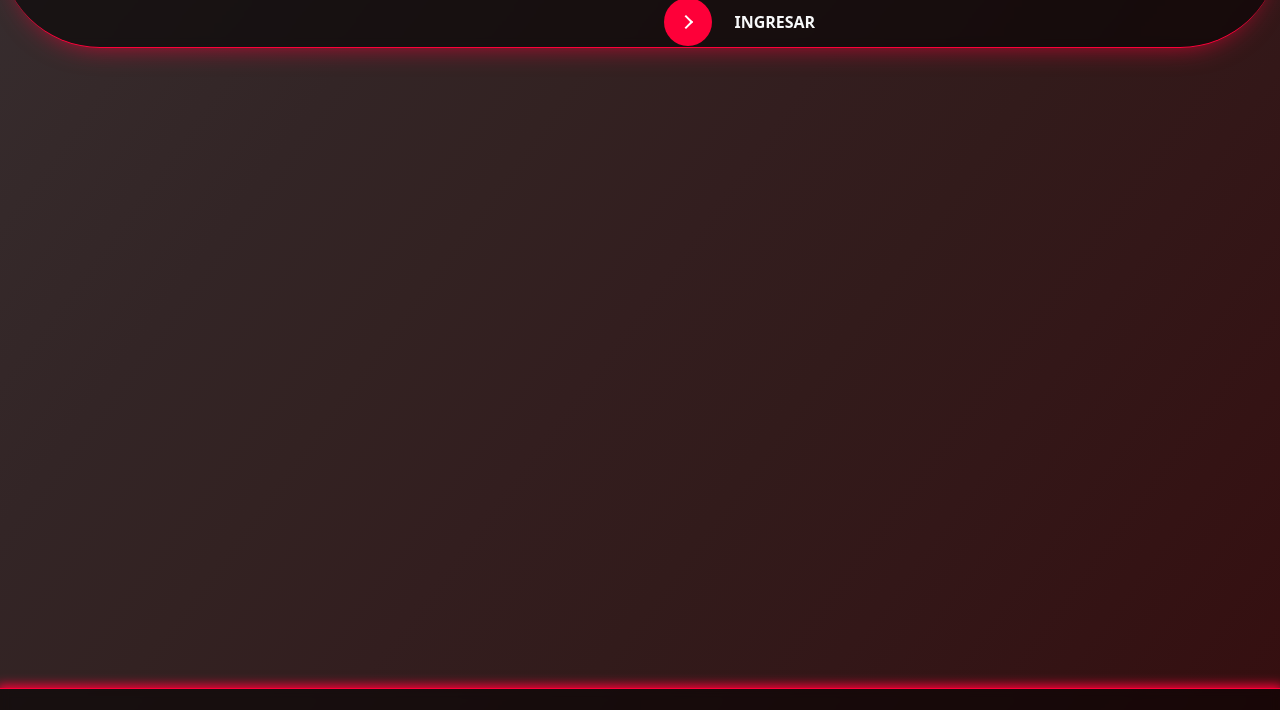
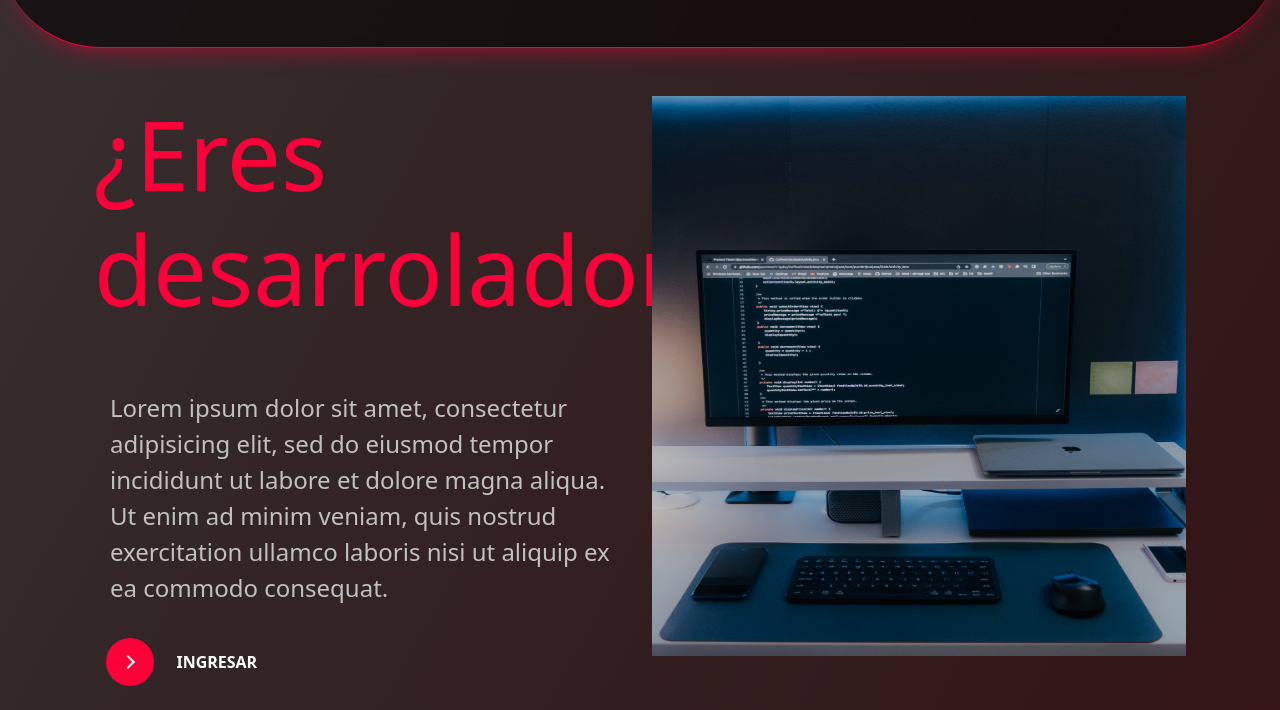
Before and after one commit to Fercho612/Web-life, a PHP site: page / in a window 1280 px wide. Shown: the part 722-1432 px from the top of the page. Run offline with PHP 8.4, Linux system fonts and the light colour scheme; some libraries are stand-ins or nearby versions.

Commit message:
2131 commmit

```diff
--- a/index.html
+++ b/index.html
@@ -31,7 +31,7 @@
 							<a href="#" class="btn p-1 mx-2"><button class="btn bg-transparent text-color-red fs-4" id="ingresar">Ingresar</button></a>
 						</li>
 						<li class="nav-item">
-							<a href="form.html" class="btn p-1 mx-2"><button class="btn text-color-red fs-4" id="register">Registrarse</button></a>
+							<a href="form/form.html" class="btn p-1 mx-2"><button class="btn text-color-red fs-4" id="register">Registrarse</button></a>
 						</li>
 					</ul>
 				</div>
@@ -40,38 +40,80 @@
 </header>
 <main class="main container-fluid p-0">
 	<section class="main_sec bg-pag py-5">
+		<div class="container row mx-auto h-100 p-3">
+			<div class="col-md-6 h-100 d-none d-md-block">
+				<img src="Multimedia/Home/Ilustracion-1.jpg" class="img-responsive sec_img w-100 h-100">
+			</div>
+			<div class="col-md-6 text-color-grey h-100 bg-img">
+				<h3 class="tittle-abs mb-5 sec_title">¿Qué es <br> Web Life?</h3>
+				<p class="fs-4 p-3">WebLife es un intermediario entre Desarrolladores Web y Clientes interesados en tener su lugar en la Web.</p>
+				<div class="container">
+					<a href="Form/form.html">
+						<button class="learn-more">
+							<span class="circle" aria-hidden="true">
+							<span class="icon arrow"></span>
+							</span>
+							<span class="button-text">Ingresar</span>
+						</button>
+					</a>
+				</div>
+			</div>
+		</div>
+	</section>
+	<section class="main_sec my-5">
 		<div class="container row mx-auto h-100">
-			<div class="col-md-6 h-100">
-				<img src="Multimedia/Ilustracion-1.jpg" class="img-responsive sec_img w-100 h-100">
-			</div>
 			<div class="col-md-6 text-color-grey h-100">
-				<h3 class="tittle-abs mb-5">¿Qué es <br> Web Life?</h3>
+				<h3 class="mb-5 sec_title">¿Eres desarrolador?</h3>
 				<p class="fs-4 p-3">Lorem ipsum dolor sit amet, consectetur adipisicing elit, sed do eiusmod
 				tempor incididunt ut labore et dolore magna aliqua. Ut enim ad minim veniam,
 				quis nostrud exercitation ullamco laboris nisi ut aliquip ex ea commodo
 				consequat.</p>
 				<div class="container">
-					<button class="learn-more">
-						<span class="circle" aria-hidden="true">
-						<span class="icon arrow"></span>
-						</span>
-						<span class="button-text"><a href="form.html" class="link-light">Ingresar</a></span>
-					</button>
+					<a href="Form/form.html">
+						<button class="learn-more">
+							<span class="circle" aria-hidden="true">
+							<span class="icon arrow"></span>
+							</span>
+							<span class="button-text">Ingresar</span>
+						</button>
+					</a>
+				</div>
+			</div>
+			<div class="col-md-6 h-100 d-none d-md-block">
+				<img src="Multimedia/Home/Ilustracion-2.jpg" class="img-responsive sec_img w-100 h-100">
+			</div>
+		</div>
+	</section>
+	<section class="main_sec bg-pag py-5">
+		<div class="container row mx-auto h-100">
+			<div class="col-md-6 h-100 d-none d-md-block">
+				<img src="Multimedia/Home/Ilustracion-3.jpg" class="img-responsive sec_img w-100 h-100">
+			</div>
+			<div class="col-md-6 text-color-grey h-100">
+				<h3 class="mb-5 sec_title">¿Quieres una pagina Web?</h3>
+				<p class="fs-4 p-3">Lorem ipsum dolor sit amet, consectetur adipisicing elit. Perferendis, ex vitae assumenda dolorem totam corrupti.
+				</p>
+				<div class="container">
+					<a href="Form/form.html">
+						<button class="learn-more">
+							<span class="circle" aria-hidden="true">
+							<span class="icon arrow"></span>
+							</span>
+							<span class="button-text">Ingresar</span>
+						</button>
+					</a>
 				</div>
 			</div>
 		</div>
 	</section>
-	<section class="main_sec">
-
-	</section>
 </main>
 
-<footer id="footer" class="container-fluid bg-pag p-0 m-0">
+<footer id="footer" class="container-fluid bg-pag p-0 m-0 mt-5">
 	<div class="container row mx-auto">
 		<div class="footer_sec col-md-4 my-4">
 		  <div class="footer_sec_content">
-		  	<img src="multimedia/Logo/a3d42-pt2rc.svg" class="w-50" alt="logo" class="img-responsive">
-		  	<h6>©Weblife 2022</h6>
+		  	<img src="multimedia/Logo/Logo_pag.svg" class="w-50" alt="logo" class="img-responsive">
+		  	<h6>Weblife 2022</h6>
 		  </div>
 		</div>
 		<div class="footer_sec col-md-4 my-4">
--- a/main4.js
+++ b/main4.js
@@ -10,10 +10,12 @@ function tabFrom(){
 
 $(document).ready(function(){
 
+function changeBar(){
 
+}
 function sucessLog(){
   alert("Se inicio sesion correctamente");
-  window.location.href = "UI.html";
+  window.location.href = "../UI/UI.html";
 }
 
 $('#Log-In').submit(function(event){
--- a/styles.css
+++ b/styles.css
@@ -71,9 +71,14 @@ body {
 .tittle-abs{
 	position: relative;
 	left: -80px;
+	text-shadow: 1px 1px 1px #FE0039;
+}
+h3{
 	font-size: 6em;
 	color: #FE0039;
-	text-shadow: 1px 1px 1px #FE0039;
+}
+.text-abs{
+	position: absolute;
 }
 
 /* !Footer */
@@ -99,6 +104,25 @@ body {
 	border-radius: 1em;
 	margin: 20px 5px;
 }
+
+
+@media screen and (max-width: 992px){
+	.bg-img{
+		background: url(Multimedia/Home/Ilustracion-1.jpg) center ;
+		background-size: cover;
+		border-radius: 1em;
+	}
+	.tittle-abs{
+		left: 0;
+	}
+	.sec_title{
+		font-size: 3em;
+	}
+	.main_sec{
+		margin-top: 2vh;
+	}
+}
+
 
 /* !Button */
 .learn-more {
```
Also changed, not shown: UI.html (+83 -8 lines), signin.php (+0 -19 lines), styles_ui.css (+47 -1 lines), Multimedia/Home/Ilustracion-2.jpg (added), Multimedia/Ilustracion-3.jpg (deleted), Multimedia/Perfiles/Perfil.png (added), Multimedia/Perfiles/Perfil_gato.png (added), Multimedia/Templates/Template-1.png (added), login.php (line endings or trailing spaces), 3 other files.
